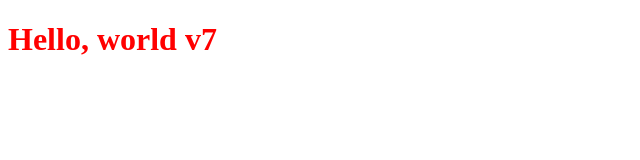
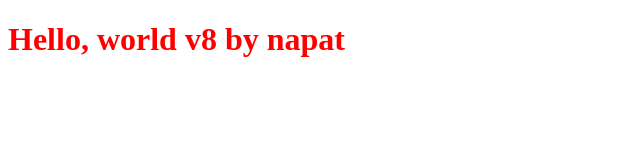
Before and after one commit to NapatKU/learn-git, a plain HTML site: page index.html in a window 1280 px wide. Shown: the whole page, without its empty margins (0-640 px from the left). Drawn offline with Linux system fonts and the light colour scheme.

Commit message:
v8 by napat

```diff
--- a/index.html
+++ b/index.html
@@ -7,6 +7,6 @@
     <title>Document</title>
 </head>
 <body>
-    <h1 class = "title">Hello, world v7</h1>
+    <h1 class = "title">Hello, world v8 by napat</h1>
 </body>
 </html>
```
